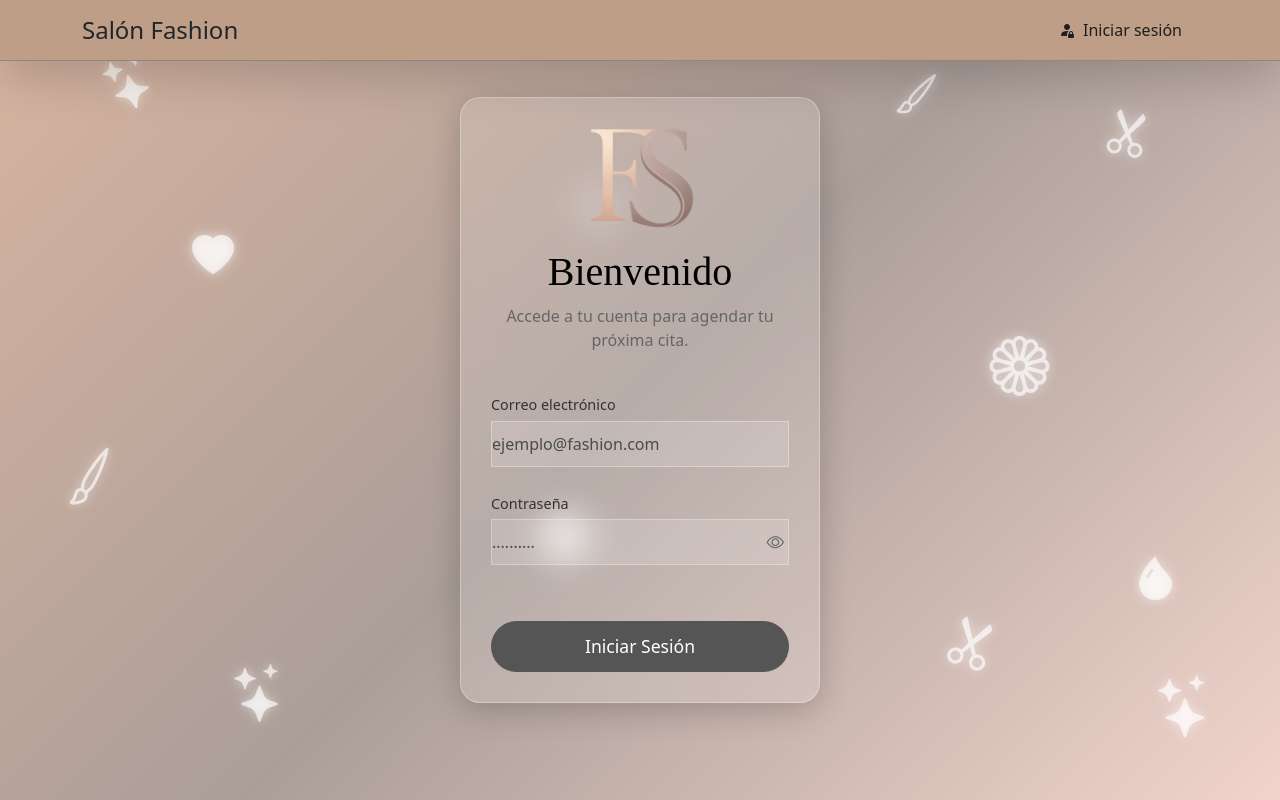
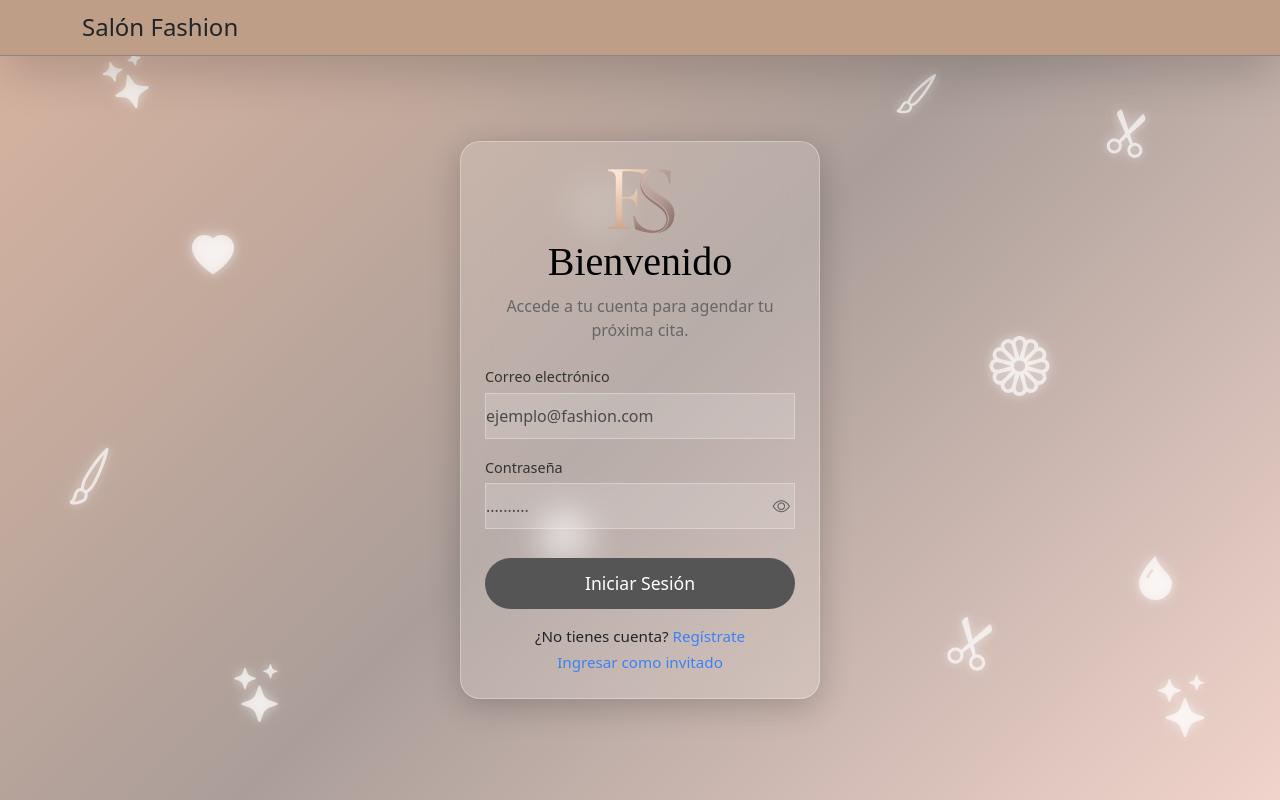
Before and after one commit to LuisDavidOR/Fashion, a React (Vite) app: page /login in a window 1280 px wide. Built offline with nearby package versions, Linux system fonts and the light colour scheme; no server answers.

Commit message:
Implementa autenticacion, roles y modo invitado base

```diff
--- a/src/components/login/FormularioLogin.jsx
+++ b/src/components/login/FormularioLogin.jsx
@@ -1,11 +1,20 @@
 import React, { useState } from "react";
 import { Form, Button, Card, Alert } from "react-bootstrap";
 
-const FormularioLogin = ({ usuario, contrasena, error, setUsuario, setContrasena, iniciarSesion }) => {
+const FormularioLogin = ({
+  usuario,
+  contrasena,
+  error,
+  setUsuario,
+  setContrasena,
+  iniciarSesion,
+  irRegistro,
+  ingresarComoInvitado
+}) => {
   // Estado para controlar la visibilidad de la contraseña
   const [mostrarContrasena, setMostrarContrasena] = useState(false);
 
-  // Estilos personalizados para imitar Figma
+  // Estilos personalizados
   const estilos = {
     card: {
       border: "none",
@@ -14,18 +23,18 @@ const FormularioLogin = ({ usuario, contrasena, error, setUsuario, setContrasena
       backgroundColor: "transparent",
     },
     titulo: {
-      fontFamily: "'Playfair Display', serif", // Asegúrate de tener una fuente Serif o similar
+      fontFamily: "'Playfair Display', serif",
       fontSize: "2.5rem",
       fontWeight: "500",
       color: "#000",
       marginBottom: "0.5rem",
-      textAlign: "center", // Centrado solicitado
+      textAlign: "center",
     },
     subtitulo: {
       color: "#666",
       fontSize: "1rem",
-      marginBottom: "2.5rem",
-      textAlign: "center", // Centrado solicitado
+      marginBottom: "1.4rem",
+      textAlign: "center",
     },
     label: {
       fontSize: "0.9rem",
@@ -65,10 +74,10 @@ const FormularioLogin = ({ usuario, contrasena, error, setUsuario, setContrasena
     boton: {
       backgroundColor: "#555",
       border: "none",
-      borderRadius: "30px", // Botón muy redondeado como en la imagen
+      borderRadius: "30px",
       padding: "12px",
       fontSize: "1.1rem",
-      marginTop: "2rem",
+      marginTop: "0.8rem",
       fontWeight: "400"
     }
   };
@@ -82,7 +91,7 @@ const FormularioLogin = ({ usuario, contrasena, error, setUsuario, setContrasena
         {error && <Alert variant="danger">{error}</Alert>}
 
         <Form>
-          <Form.Group className="mb-4" controlId="usuario">
+          <Form.Group className="mb-3" controlId="usuario">
             <Form.Label style={estilos.label}>Correo electrónico</Form.Label>
             <Form.Control
               type="email"
@@ -94,7 +103,7 @@ const FormularioLogin = ({ usuario, contrasena, error, setUsuario, setContrasena
             />
           </Form.Group>
 
-          <Form.Group className="mb-4" controlId="contrasena">
+          <Form.Group className="mb-3" controlId="contrasena">
             <Form.Label style={estilos.label}>Contraseña</Form.Label>
             <div style={estilos.inputContenedor}>
               <Form.Control
@@ -123,6 +132,36 @@ const FormularioLogin = ({ usuario, contrasena, error, setUsuario, setContrasena
           >
             Iniciar Sesión
           </Button>
+
+          <div className="text-center mt-3">
+            <p className="mb-1" style={{ fontSize: "0.95rem" }}>
+              ¿No tienes cuenta?{" "}
+              <span
+                onClick={irRegistro}
+                style={{
+                  color: "#3b82f6",
+                  cursor: "pointer",
+                  fontWeight: "500",
+                }}
+              >
+                Regístrate
+              </span>
+            </p>
+
+            <p
+              onClick={ingresarComoInvitado}
+              style={{
+                color: "#3b82f6",
+                cursor: "pointer",
+                fontWeight: "500",
+                fontSize: "0.95rem",
+                marginBottom: 0,
+              }}
+            >
+              Ingresar como invitado
+            </p>
+          </div>
+
         </Form>
       </Card.Body>
     </Card>
--- a/src/components/navegacion/Encabezado.jsx
+++ b/src/components/navegacion/Encabezado.jsx
@@ -2,13 +2,20 @@ import React, { useState } from "react";
 import { useNavigate, useLocation } from "react-router-dom";
 import { Container, Nav, Navbar, Offcanvas } from "react-bootstrap";
 import logo from "../../assets/logo.png";
-import { supabase } from "../../database/supabaseconfig";
+import { useAuth } from "../../context/AuthContext";
 
 const Encabezado = () => {
 
   const [mostrarMenu, setMostrarMenu] = useState(false);
   const navigate = useNavigate();
   const location = useLocation(); //Para detectar la ruta actual
+
+  const { usuario, rol, cerrarSesion } = useAuth();
+
+  const esAdmin = usuario && rol === "admin";
+  const esCliente = usuario && rol === "cliente";
+  const esEmpleado = usuario && rol === "empleado";
+  const esInvitado = !usuario;
 
   const manejarToggle = () => setMostrarMenu(!mostrarMenu);
 
@@ -17,51 +24,51 @@ const Encabezado = () => {
     setMostrarMenu(false);
   };
 
-  const cerrarSesion = async () => {
-    try {
-      const { error } = await supabase.auth.signOut();
-      if (error) throw error;
-
-      localStorage.removeItem("usuario-supabase");
+  const manejarCerrarSesion = async () => {
+    await cerrarSesion();
     setMostrarMenu(false);
     navigate("/login");
-    } catch (err) {
-      console.error("Error cerrando sesión: ", err.message);
-    }
   };
 
   //Detectar rutas especiales
   const esLogin = location.pathname === "/login";
-  const esCatalogo =
-    location.pathname === "/catalogo" &&
-    localStorage.getItem("usuario-supabase") === null;
 
   //Contenido del menú
   let contenidoMenu;
 
   if (esLogin) {
+    contenidoMenu = null;
+  }
+  else if (esInvitado) {
     contenidoMenu = (
       <Nav className="ms-auto pe-2">
+
+        <Nav.Link
+          onClick={() => manejarNavegacion("/")}
+          className={mostrarMenu ? "color-texto-marca" : "text-white"}
+        >
+          {mostrarMenu ? <i className="bi-house-fill me-2"></i> : null}
+          <strong>Inicio</strong>
+        </Nav.Link>
+
+        <Nav.Link
+          onClick={() => manejarNavegacion("/catalogo")}
+          className={mostrarMenu ? "color-texto-marca" : "text-white"}
+        >
+          {mostrarMenu ? <i className="bi-images me-2"></i> : null}
+          <strong>Catálogo</strong>
+        </Nav.Link>
+
         <Nav.Link
           onClick={() => manejarNavegacion("/login")}
           className={mostrarMenu ? "color-texto-marca" : "text-white"}
         >
+          {mostrarMenu ? (
             <i className="bi-person-fill-lock me-2"></i>
-          Iniciar sesión
+          ) : null}
+          <strong>Iniciar sesión</strong>
         </Nav.Link>
-      </Nav>
-    );
-  } else {
-    if (esCatalogo) {
-      contenidoMenu = (
-        <Nav className="ms-auto pe-2">
-          <Nav.Link
-            onClick={() => manejarNavegacion("/catalogo")}
-            className={mostrarMenu ? "color-texto-marca" : "text-white"}
-          >
-            <i className="bi-images me-2"></i>
-            <strong>Catálogo</strong>
-          </Nav.Link>
+
       </Nav>
     );
   } else {
@@ -144,7 +151,7 @@ const Encabezado = () => {
           {/*Icono cerrar sesión en barra superior */}
           {mostrarMenu ? null : (
             <Nav.Link
-                onClick={cerrarSesion}
+              onClick={manejarCerrarSesion}
               className={mostrarMenu ? "color-texto-marca" : "text-white"}
             >
               <i className="bi-box-arrow-right me-2"></i>
@@ -159,7 +166,7 @@ const Encabezado = () => {
           <div className="mt-3 p-3 rounded bg-light text-dark">
             <p className="mb-2">
               <i className="bi-envelope-fill me-2"></i>
-                {localStorage.getItem("usuario-supabase")?.toLowerCase() || "Usuario"}
+              {usuario?.email?.toLowerCase() || "Usuario"}
             </p>
 
             <button
@@ -174,14 +181,13 @@ const Encabezado = () => {
       </>
     );
   }
-  }
 
   return (
     <Navbar expand="md" fixed="top" className="color-navbar shadow-lg" variant="dark">
       <Container>
 
         <Navbar.Brand
-          onClick={() => manejarNavegacion(esCatalogo ? "/catalogo" : "/")}
+          onClick={() => manejarNavegacion(usuario ? "/" : "/catalogo")}
           className="text-dark fw-bold d-flex align-items-center"
           style={{cursor: "pointer"}}
         >
--- /dev/null
+++ b/src/context/AuthContext.jsx
@@ -0,0 +1,119 @@
+import { createContext, useContext, useEffect, useState } from "react";
+import { supabase } from "../database/supabaseconfig";
+
+const AuthContext = createContext(null);
+
+export const AuthProvider = ({ children }) => {
+  const [usuario, setUsuario] = useState(null);
+  const [perfil, setPerfil] = useState(null);
+  const [rol, setRol] = useState("invitado");
+  const [cargando, setCargando] = useState(true);
+
+  const obtenerPerfil = async (user) => {
+    setCargando(true);
+
+    try {
+      if (!user) {
+        setUsuario(null);
+        setPerfil(null);
+        setRol("invitado");
+        return;
+      }
+
+      const { data, error } = await supabase
+        .from("Usuarios")
+        .select(`
+          *,
+          Clientes (*),
+          Empleados (*)
+        `)
+        .eq("auth_id", user.id)
+        .maybeSingle();
+
+      if (error) {
+        console.error("Error obteniendo perfil:", error);
+        await supabase.auth.signOut();
+
+        setUsuario(null);
+        setPerfil(null);
+        setRol("invitado");
+        return;
+      }
+
+      if (!data) {
+        console.warn("Usuario autenticado, pero no registrado en tabla Usuarios");
+
+        sessionStorage.setItem(
+          "mensaje-login",
+          "Tu cuenta aún no tiene acceso al sistema. Contacta al administrador."
+        );
+
+        await supabase.auth.signOut();
+
+        setUsuario(null);
+        setPerfil(null);
+        setRol("invitado");
+        return;
+      }
+
+      setUsuario(user);
+      setPerfil(data);
+      setRol(data.rol);
+    } catch (error) {
+      console.error("Error general auth:", error);
+      setUsuario(null);
+      setPerfil(null);
+      setRol("invitado");
+    } finally {
+      setCargando(false);
+    }
+  };
+
+  useEffect(() => {
+    const obtenerSesion = async () => {
+      const {
+        data: { session },
+      } = await supabase.auth.getSession();
+
+      await obtenerPerfil(session?.user ?? null);
+    };
+
+    obtenerSesion();
+
+    const {
+      data: { subscription },
+    } = supabase.auth.onAuthStateChange(async (_event, session) => {
+      await obtenerPerfil(session?.user ?? null);
+    });
+
+    return () => {
+      subscription.unsubscribe();
+    };
+  }, []);
+
+  const cerrarSesion = async () => {
+    await supabase.auth.signOut();
+
+    setUsuario(null);
+    setPerfil(null);
+    setRol("invitado");
+  };
+
+  return (
+    <AuthContext.Provider
+      value={{
+        usuario,
+        perfil,
+        rol,
+        cargando,
+        cerrarSesion,
+      }}
+    >
+      {children}
+    </AuthContext.Provider>
+  );
+};
+
+export const useAuth = () => {
+  return useContext(AuthContext);
+};
--- a/src/views/Login.jsx
+++ b/src/views/Login.jsx
@@ -1,4 +1,4 @@
-import React, { useEffect, useState } from "react";
+import React, { useState, useEffect } from "react";
 import { useNavigate } from "react-router-dom";
 import FormularioLogin from "../components/login/FormularioLogin";
 import { supabase } from "../database/supabaseconfig";
@@ -12,8 +12,19 @@ const Login = () => {
   const [error, setError] = useState(null);
   const navegar = useNavigate();
 
+  useEffect(() => {
+    const mensaje = sessionStorage.getItem("mensaje-login");
+
+    if (mensaje) {
+      setError(mensaje);
+      sessionStorage.removeItem("mensaje-login");
+    }
+  }, []);
+
   const iniciarSesion = async () => {
     try {
+      setError(null);
+
       const { data, error } = await supabase.auth.signInWithPassword({
         email: usuario,
         password: contrasena,
@@ -25,7 +36,6 @@ const Login = () => {
       }
 
       if (data.user) {
-        localStorage.setItem("usuario-supabase", usuario);
         navegar("/");
       }
     } catch (err) {
@@ -34,34 +44,40 @@ const Login = () => {
     }
   };
 
-  useEffect(() => {
-    const usuarioGuardado = localStorage.getItem("usuario-supabase");
-    if (usuarioGuardado) {
+  const irRegistro = () => {
+    navegar("/registro");
+  };
+
+  const ingresarComoInvitado = () => {
     navegar("/");
-    }
-  }, [navegar]);
+  };
 
   const estiloContenedor = {
     position: "fixed",
     top: 0,
     left: 0,
     width: "100%",
-  height: "100vh",
+    minHeight: "100vh",
+    paddingTop: "70px",
+    paddingBottom: "30px",
+    paddingLeft: "20px",
+    paddingRight: "20px",
     display: "flex",
     justifyContent: "center",
     alignItems: "center",
+    boxSizing: "border-box",
 
     // Fondo moderno
     background:
     "linear-gradient(135deg, #d8b4a0, #ab9e99, #f1d4cb)",
 
-  overflow: "hidden",
-  padding: "20px",
+    overflow: "auto",
   };
 
   const estiloCaja = {
-   width: "360px",
-  minHeight: "420px",
+    width: "100%",
+    maxWidth: "360px",
+    minHeight: "auto",
 
     // Transparencia tipo vidrio
     background: "rgba(255, 255, 255, 0.15)",
@@ -72,7 +88,7 @@ const Login = () => {
 
     border: "1px solid rgba(255,255,255,0.3)",
 
-  padding: "30px",
+    padding: "clamp(18px, 4vw, 24px)",
     position: "relative",
 
     zIndex: 2,
@@ -97,8 +113,8 @@ const estiloAvatar = {
     transform: "translateX(-50%)",
   };
   const estiloLogo = {
-  width: "120px",
-  height: "120px",
+    width: "clamp(60px, 16vw, 78px)",
+    height: "clamp(60px, 16vw, 78px)",
     objectFit: "contain",
   };
 
@@ -130,7 +146,7 @@ const estiloAvatar = {
           />
         </div>
 
-        <div style={{ marginTop: "120px" }}>
+        <div style={{ marginTop: "72px" }}>
           <FormularioLogin
             usuario={usuario}
             contrasena={contrasena}
@@ -138,6 +154,8 @@ const estiloAvatar = {
             setUsuario={setUsuario}
             setContrasena={setContrasena}
             iniciarSesion={iniciarSesion}
+            irRegistro={irRegistro}
+            ingresarComoInvitado={ingresarComoInvitado}
           />
         </div>
 
```
Also changed, not shown: src/App.jsx (+12 -7 lines), src/components/rutas/RutaProtegida.jsx (+26 -7 lines). Lines whose indentation alone changed are shown as unchanged.
